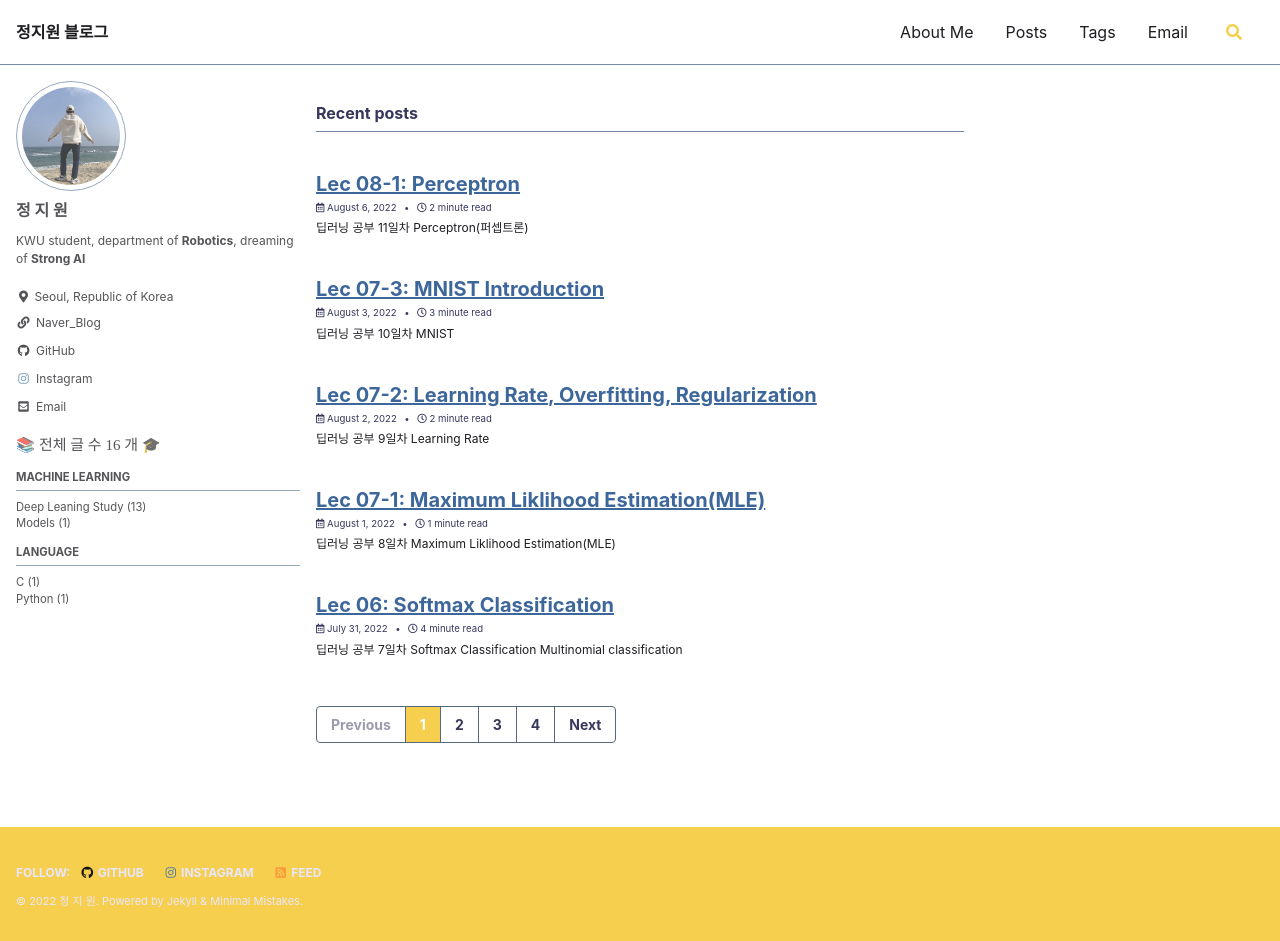
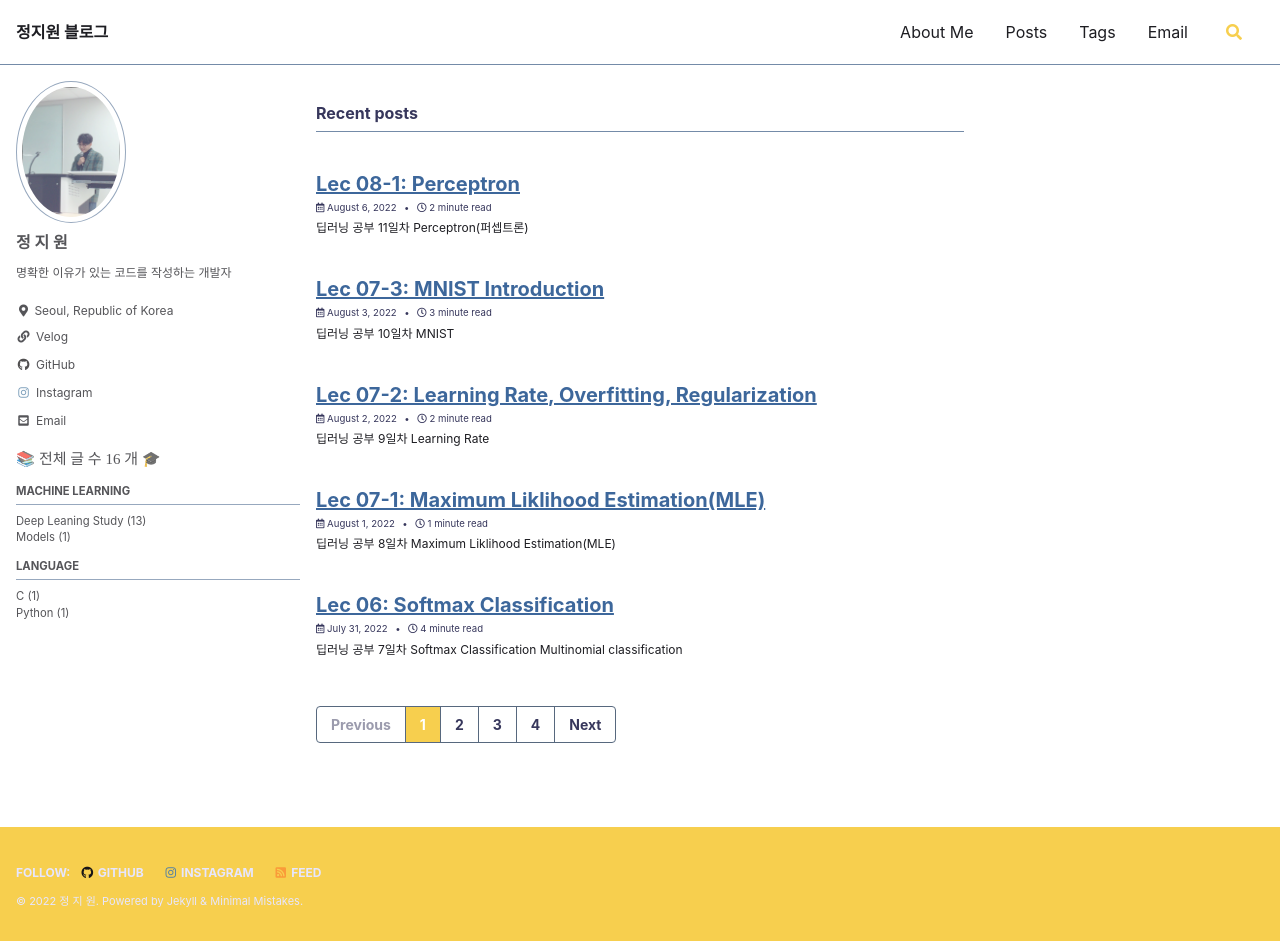
Before and after one commit to JIWEON-JEONG/JIWEON-JEONG.github.io, a Jekyll site: the page built from index.html, in a window 1280 px wide and 941 px high. Built offline with Jekyll 4.4.1, drawn with Linux system fonts in a browser that asks for light colours; cached includes are drawn as plain includes; the list of posts is cut into pages by our own code.

Commit message:
[ADD] setting yml

```diff
--- a/_config.yml
+++ b/_config.yml
@@ -102,17 +102,17 @@ analytics:
 # Site Author
 author:
   name             : "정 지 원"
-  avatar           : "/assets/blogdoor.jpg"
-  bio              : "KWU student, department of **Robotics**, dreaming of **Strong AI** "
+  avatar           : "/assets/images/me.png"
+  bio              : "명확한 이유가 있는 코드를 작성하는 개발자"
   location         : "Seoul, Republic of Korea"
-  email            : "drivegod5@naver.com"
+  email            : "whdwldnjs123@gmail.com"
   links:
     - label: "Email"
       icon: "fas fa-fw fa-envelope-square"
       #url: "mailto:drivegod5@naver.com"
-    - label: "Naver_Blog"
+    - label: "Velog"
       icon: "fas fa-fw fa-link"
-      url: "https://blog.naver.com/drivegod5"
+      url: "https://velog.io/@john7645"
     - label: "Twitter"
       icon: "fab fa-fw fa-twitter-square"
       # url: "https://twitter.com/"
@@ -121,10 +121,10 @@ author:
       # url: "https://facebook.com/"
     - label: "GitHub"
       icon: "fab fa-fw fa-github"
-      url: "https://github.com/yuchulnote"
+      url: "https://github.com/JIWEON-JEONG"
     - label: "Instagram"
       icon: "fab fa-fw fa-instagram"
-      url: "https://www.instagram.com/yuchul2_0_0/"
+      url: "https://www.instagram.com/rkyjiweon/"
 
 
 
@@ -139,7 +139,7 @@ footer:
       # url:
     - label: "GitHub"
       icon: "fab fa-fw fa-github"
-      url: "https://github.com/yuchulnote"
+      url: "https://github.com/JIWEON-JEONG"
     - label: "GitLab"
       icon: "fab fa-fw fa-gitlab"
       # url:
@@ -148,7 +148,7 @@ footer:
       # url:
     - label: "Instagram"
       icon: "fab fa-fw fa-instagram"
-      url: "https://www.instagram.com/yuchul2_0_0/"
+      url: "https://www.instagram.com/rkyjiweon/"
 
 
 # Reading Files
```
Also changed, not shown: README.md, assets/blogdoor.jpg (deleted), assets/images/me.png (renamed from assets/me.png), assets/images/myface.png (renamed from assets/myface.png).
